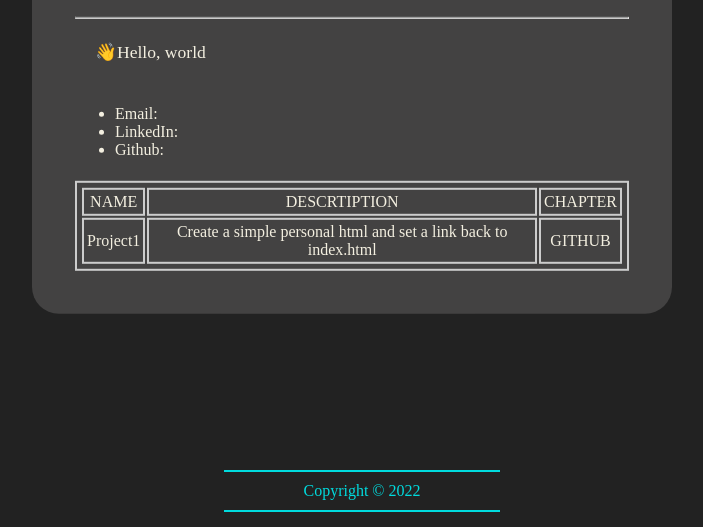
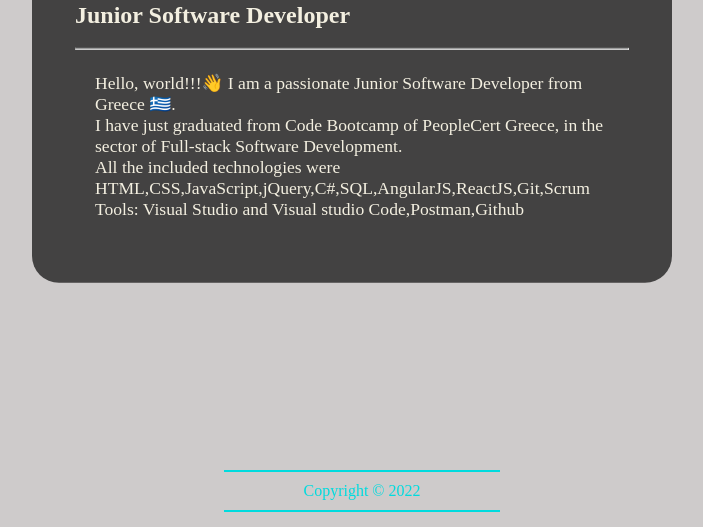
Before and after one commit to ssoc2azafeiris/ssoc2azafeiris, a plain HTML site: page docs/project1.html in a window 1280 px wide. Shown: the part 273-800 px from the top of the page, without its empty margins (288-991 px from the left). Drawn offline with Linux system fonts and the light colour scheme.

Commit message:
Fixed the link of project1 in index.html kai added more text in section about in project1

```diff
--- a/docs/project1.html
+++ b/docs/project1.html
@@ -9,7 +9,7 @@
 <style>
 
     body{
-        background-color: #222222 !important;
+        background-color: #cecbcb !important;
         margin: 0;
         padding: 0;
         width: 100%;
@@ -116,35 +116,11 @@
       <hr/>
       <h2>Junior Software Developer</h2>
       <hr/>
-      <p>👋Hello, world</p>
-    </div>
-    <div id="contact">
-      <ul>
-        <li>Email:</li>
-        <li>LinkedIn:</li>
-        <li>Github:</li>
-      </ul>
+      <p>Hello, world!!!👋 I am a passionate Junior Software Developer from Greece 🇬🇷. <br/>I have just graduated from Code Bootcamp of PeopleCert Greece, in the sector of Full-stack Software Development. <br/>All the included technologies were HTML,CSS,JavaScript,jQuery,C#,SQL,AngularJS,ReactJS,Git,Scrum Tools: Visual Studio and Visual studio Code,Postman,Github</p>
     </div>
 
-    <div id="projects">
-      <table>
-        <thead>
-          <tr>
-            <td>NAME</td>
-            <td>DESCRTIPTION</td>
-            <td>CHAPTER</td>
-          </tr>
-        </thead>
-        <tbody>
-          <tr>
-            <td>Project1</td>
-            <td>Create a simple personal html and set a link back to index.html</td>
-            <td>GITHUB</td>
-          </tr>
-        </tbody>
 
-      </table>
-    </div>
+
 
   </div>
   <footer >Copyright &#169; 2022</footer>
```
Also changed, not shown: docs/index.html (+1 -1 lines).
